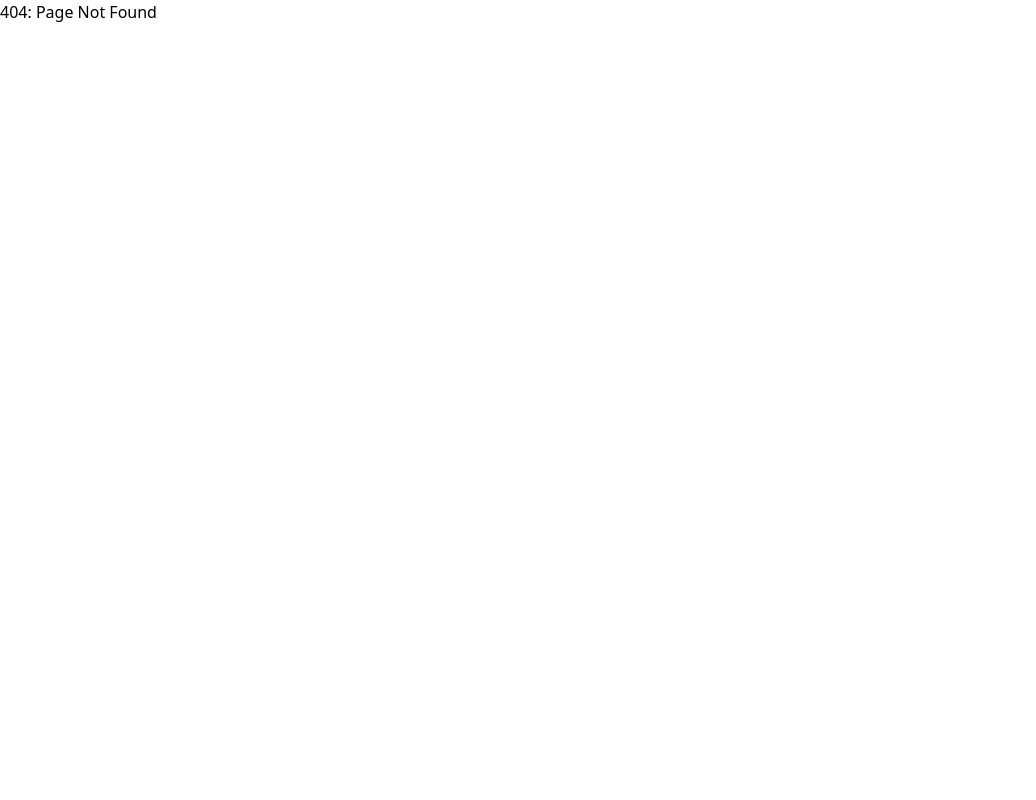
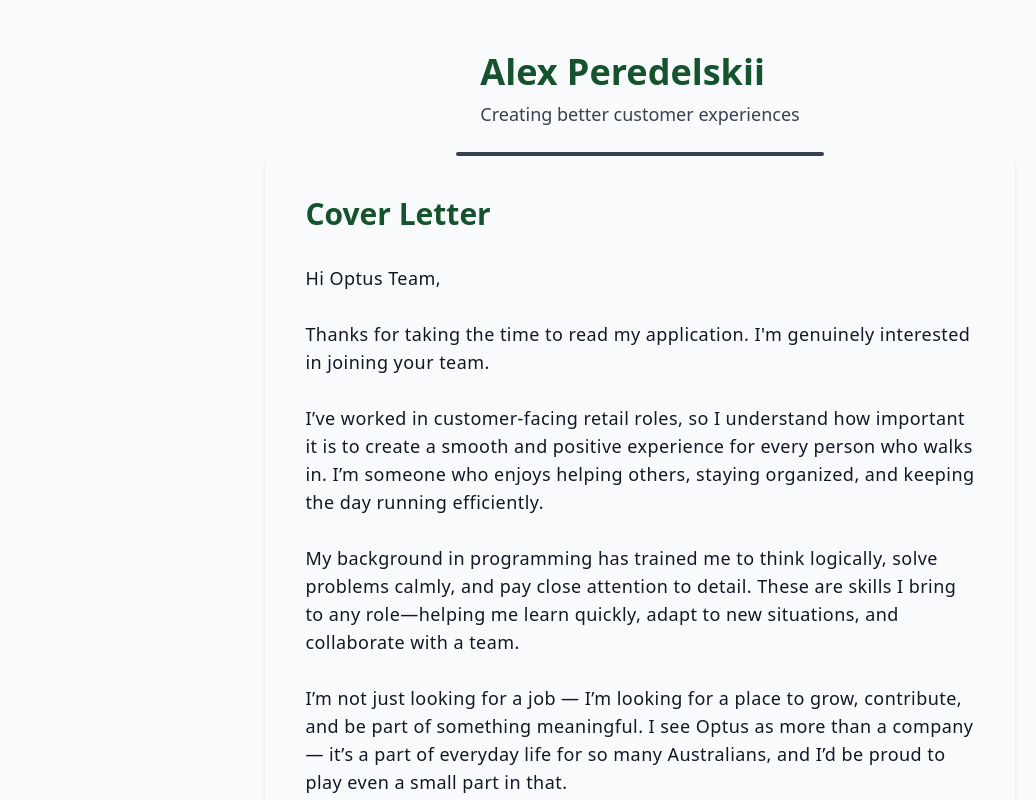
Before and after one commit to alexperedel/resume, a React (Create React App) app: page /#/optus-letter in a window 1280 px wide. Before the commit this address had no page. Shown: the top 800 px of the page, without its empty margins (0-1036 px from the left). Built offline with nearby package versions, Linux system fonts and the light colour scheme; the HTML template or start-up script is replaced by a standard one.

Commit message:
feat(add-page): Add Optus page

```diff
--- a/src/App.js
+++ b/src/App.js
@@ -1,11 +1,13 @@
 import { HashRouter as Router, Routes, Route } from 'react-router-dom';
 import Telstra from './pages/Telstra';
+import Optus from "./pages/Optus";
 
 function App() {
     return (
         <Router>
             <Routes>
                 <Route path="/telstra" element={<Telstra />} />
+                <Route path="/optus-letter" element={<Optus />} />
                 <Route path="*" element={<h1>404: Page Not Found</h1>} />
             </Routes>
         </Router>
--- /dev/null
+++ b/src/components/OptusCoverLetter.jsx
@@ -0,0 +1,40 @@
+const OptusCoverLetter = () => {
+    return (
+        <>
+            {/* Cover Letter Section */}
+            <section className="max-w-3xl mx-auto bg-gray-50 rounded-lg shadow-md p-8 mb-8 sm:p-10">
+                <h2 className="text-3xl font-bold mb-8 text-green-900 text-center sm:text-left">
+                    Cover Letter
+                </h2>
+                <p className="text-gray-900 leading-relaxed whitespace-pre-line text-base sm:text-lg tracking-wide px-2 sm:px-0 max-w-prose mx-auto">
+                    {`Hi Optus Team,
+
+Thanks for taking the time to read my application. I'm genuinely interested in joining your team.
+
+I’ve worked in customer-facing retail roles, so I understand how important it is to create a smooth and positive experience for every person who walks in. I’m someone who enjoys helping others, staying organized, and keeping the day running efficiently.
+
+My background in programming has trained me to think logically, solve problems calmly, and pay close attention to detail. These are skills I bring to any role—helping me learn quickly, adapt to new situations, and collaborate with a team.
+
+I’m not just looking for a job — I’m looking for a place to grow, contribute, and be part of something meaningful. I see Optus as more than a company — it’s a part of everyday life for so many Australians, and I’d be proud to play even a small part in that.
+
+Thanks again for considering me. I’d welcome the chance to talk more about how I can contribute and support your team.
+
+Warm regards,
+Alex Peredelskii`}
+                </p>
+            </section>
+
+            {/* Why Optus Section */}
+            <section className="max-w-3xl mx-auto bg-gray-50 rounded-lg shadow-md p-8 mb-8 sm:p-10">
+                <h2 className="text-3xl font-bold mb-8 text-green-900 text-center sm:text-left">
+                    Why Optus?
+                </h2>
+                <p className="text-gray-900 leading-relaxed whitespace-pre-line text-base sm:text-lg tracking-wide px-2 sm:px-0 max-w-prose mx-auto">
+                    {`I chose to apply to Optus because I want to be part of a company that’s future-focused and cares about people. I want to contribute to something that connects communities and supports progress — and Optus stands out in that way.`}
+                </p>
+            </section>
+        </>
+    );
+};
+
+export default OptusCoverLetter;
--- /dev/null
+++ b/src/pages/Optus.jsx
@@ -0,0 +1,17 @@
+import Header from '../components/Header';
+import About from '../components/About';
+import Contact from '../components/Contact';
+import Footer from '../components/Footer';
+import OptusCoverLetter from '../components/OptusCoverLetter';
+
+export default function Optus() {
+    return (
+        <div className="min-h-screen bg-gray-50 flex flex-col items-center px-6 py-12">
+            <Header />
+            <OptusCoverLetter />
+            <About />
+            <Contact />
+            <Footer />
+        </div>
+    );
+}
```
